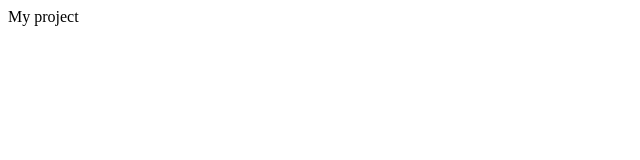
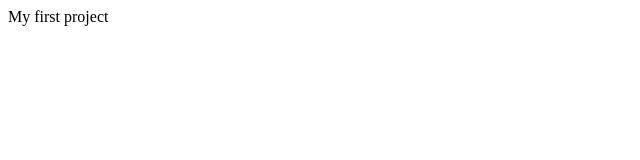
Before and after one commit to TranQuangTuan0308/My-Project, a plain HTML site: page index.html in a window 1280 px wide. Shown: the full height of the page, 0-640 px from the left. Drawn offline with Linux system fonts and the light colour scheme.

Commit message:
Fix body

```diff
--- a/index.html
+++ b/index.html
@@ -6,6 +6,6 @@
     <title>Document</title>
 </head>
 <body>
-    My project
+    My first project
 </body>
 </html>
```
